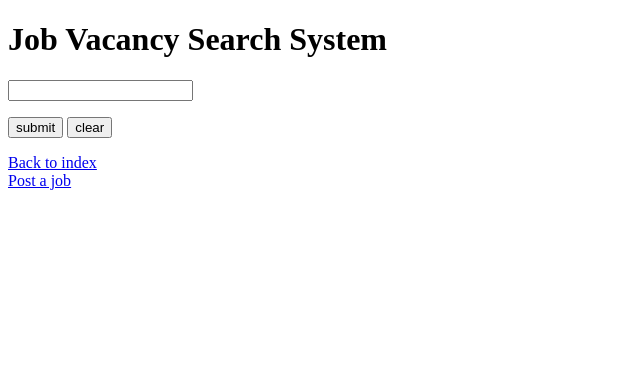
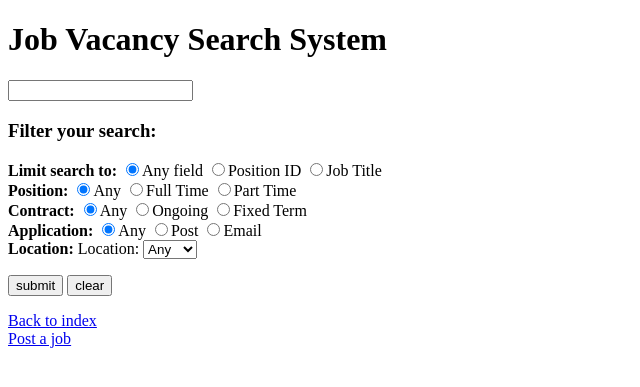
Before and after one commit to phrayse/COS30020-JobPostingBoard, a PHP site: page /searchjobform in a window 1280 px wide. Shown: the top 387 px of the page, without its empty margins (0-640 px from the left). Run offline with PHP 8.4, Linux system fonts and the light colour scheme.

Commit message:
Add broken search filter
this stuff should be okay, the searchjobprocess.php page is cooked but

```diff
--- a/searchjobform.php
+++ b/searchjobform.php
@@ -12,14 +12,51 @@
 	<main>
 		<h1>Job Vacancy Search System</h1>
 		<form id="jobSearch" method="get" action="searchjobprocess.php">
-			<!-- This is generic search - search the entirety of each job post for a hit -->
+			<!-- Search bar -->
 			<p><label>
 				<input id="search" type="text" name="search" />
 			</label></p>
 
-			<input type="submit" value="submit" />
-			<input type="reset" value="clear" />
-		</form>
+			<h3>Filter your search:</h3>
+            <p>
+            <strong>Limit search to:</strong>
+                <label><input id="fieldFilter" type="radio" name="fieldFilter" value="any" required checked />Any field</label>
+                <label><input id="positionFilter" type="radio" name="fieldFilter" value="posID" />Position ID</label>
+                <label><input id="titleFilter" type="radio" name="fieldFilter" value="title" />Job Title</label>
+            <br>
+            <strong>Position:</strong>
+                <label><input id="posFilter" type="radio" name="posFilter" value="any" required checked />Any</label>
+                <label><input id="fTimeFilter" type="radio" name="posFilter" value="fTime" />Full Time</label>
+                <label><input id="pTimeFilter" type="radio" name="posFilter" value="pTime" />Part Time</label>
+            <br>
+            <strong>Contract:</strong>
+                <label><input id="conFilter" type="radio" name="conFilter" value="any" required checked />Any</label>
+                <label><input id="ongoingFilter" type="radio" name="conFilter" value="ongoing" />Ongoing</label>
+                <label><input id="fixedTermFilter" type="radio" name="conFilter" value="fixedTerm" />Fixed Term</label>
+            <br>
+            <strong>Application:</strong>
+                <label><input id="appFilter" type="radio" name="appFilter" value="any" required checked />Any</label>
+                <label><input id="postalFilter" type="radio" name="appFilter" value="postal" />Post</label>
+                <label><input id="emailFilter" type="radio" name="appFilter" value="email" />Email</label>
+            <br>
+            <strong>Location:</strong>
+                <label for="locationFilter">Location:</label>
+										<select id="locationFilter" name="locationFilter" required>
+												<option value="any" selected>Any</option>
+												<option value="ACT">ACT</option>
+												<option value="NSW">NSW</option>
+												<option value="NT">NT</option>
+												<option value="QLD">QLD</option>
+												<option value="SA">SA</option>
+												<option value="TAS">TAS</option>
+												<option value="VIC">VIC</option>
+												<option value="WA">WA</option>
+										</select>
+            </p>
+
+            <input type="submit" value="submit" />
+            <input type="reset" value="clear" />
+        </form>
 		<p><a href="index.php">Back to index</a>
 		<br><a href="postjobform.php">Post a job</a></p>
 	</main>
```
